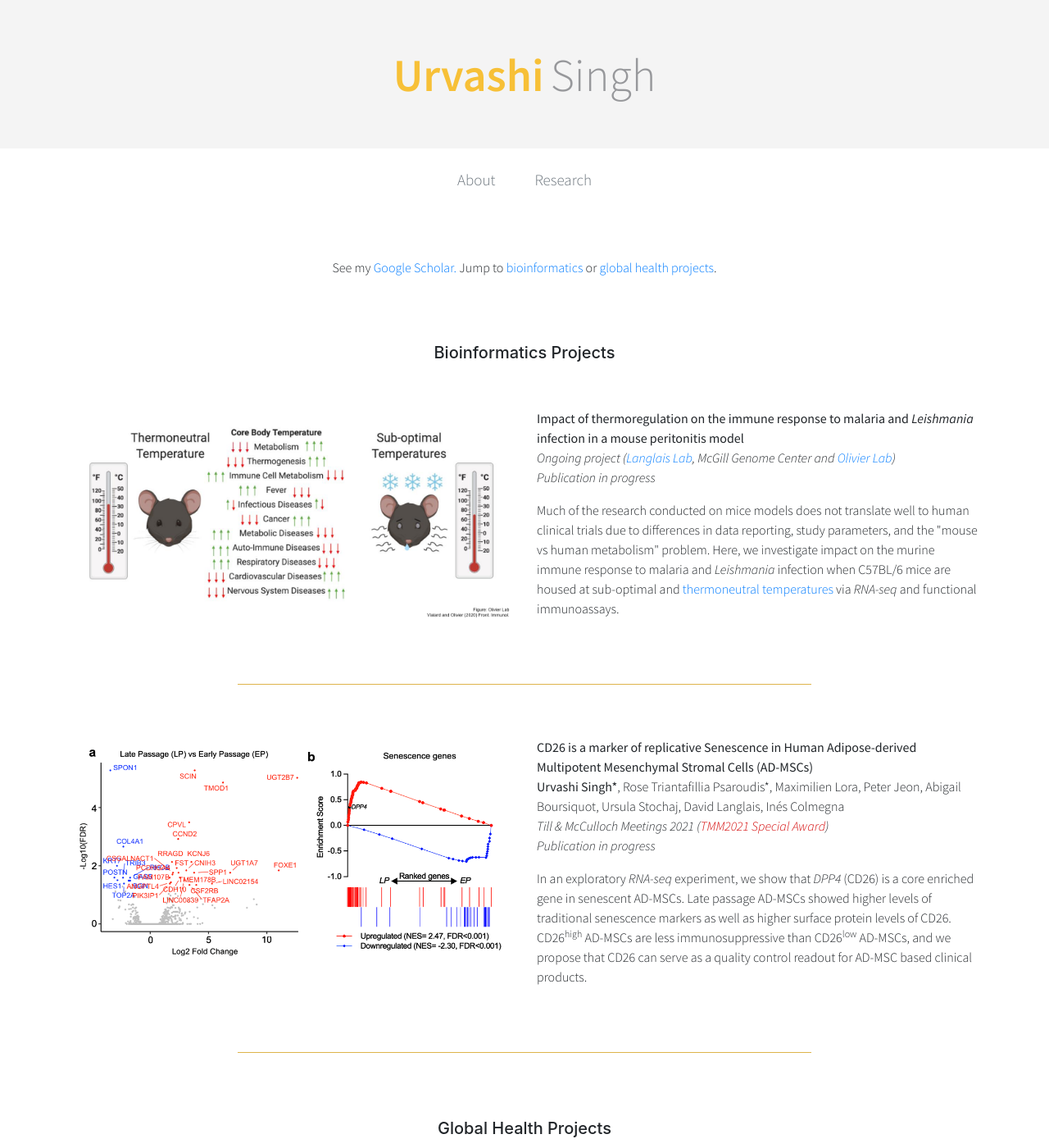
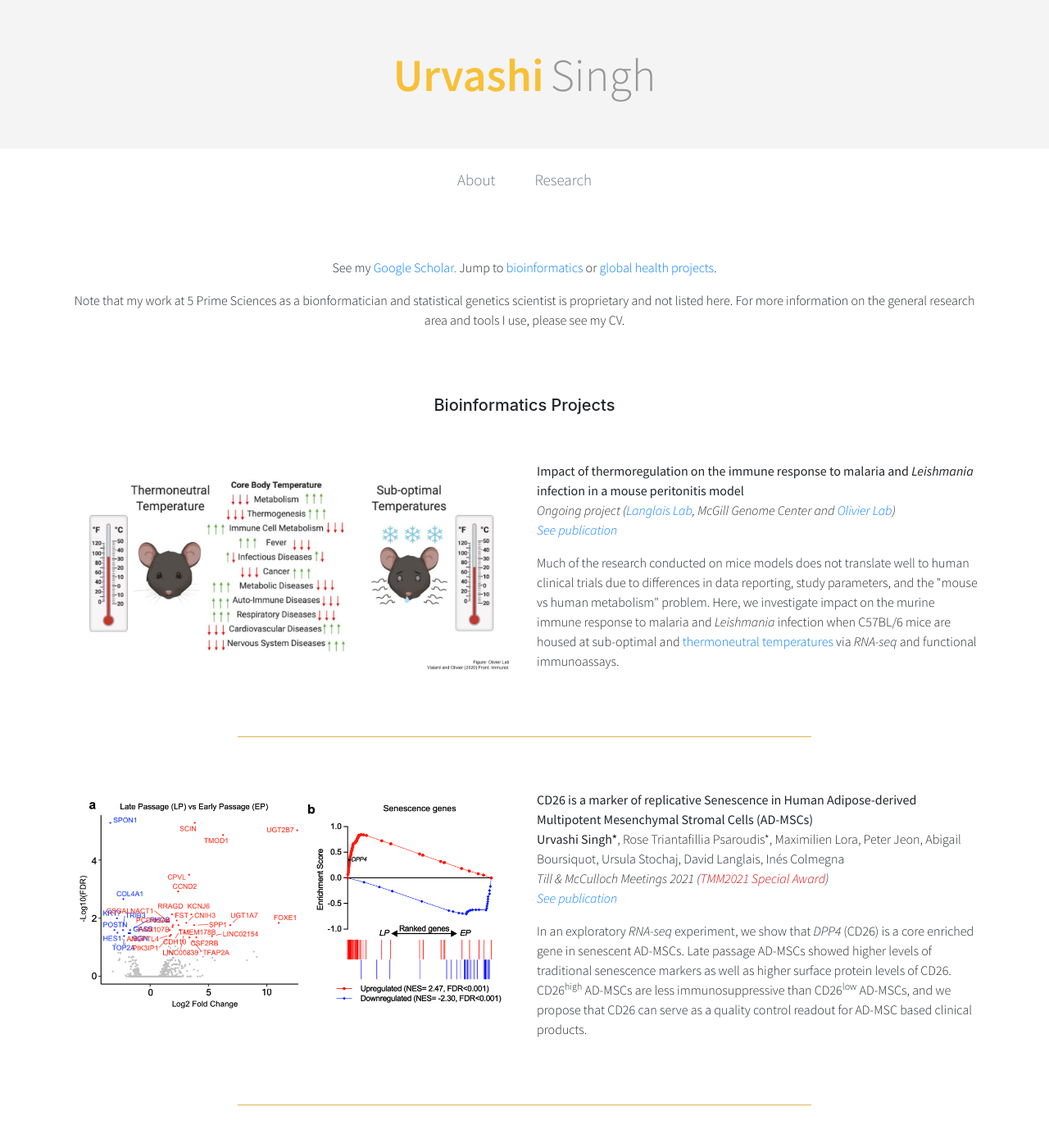
Before and after one commit to urvashi-s/urvashi-s.github.io, a Jekyll site: the page built from research.md, in a window 1280 px wide and 1400 px high. Shown: the whole window at 82% size. Built offline with Jekyll 4.4.1, drawn with Linux system fonts in a browser that asks for light colours; nearby versions of some CDN libraries; some of the changed text lies outside the part shown.

Commit message:
Updates to the research page

```diff
--- a/research.md
+++ b/research.md
@@ -6,6 +6,7 @@ title: "Research"
 <div class="container">
     <!--<div class="mx-auto" style="width: 800px;"> -->
     <p class="text-center">See my <a class="a-link" href="https://scholar.google.com/citations?user=ad518uQAAAAJ&hl=en" target="_blank">Google Scholar. </a> Jump to <a class="a-link" href="#bioinformatics-projects"> bioinformatics</a> or <a class="a-link" href="#global-health-projects">global health projects</a>.</p>
+    <p class="text-center">Note that my work at 5 Prime Sciences as a bionformatician and statistical genetics scientist is proprietary and not listed here. For more information on the general research area and tools I use, please see my CV.</p>
     <!--</div>-->
 </div>
 <br><br>
@@ -23,7 +24,7 @@ title: "Research"
     <div class="col-md-6 mb-5">
         <p><b>Impact of thermoregulation on the immune response to malaria and <i>Leishmania</i> infection in a mouse peritonitis model</b> <br />
         <i>Ongoing project (<a class="a-link" href="https://www.langlaislab.com/" target="_blank">Langlais Lab</a>, McGill Genome Center and <a class="a-link" href="https://www.mcgill.ca/microimm/martin-olivier" target="_blank">Olivier Lab</a>)</i><br />
-        <i>Publication in progress</i></p>
+        <i><a class="a-link" href="https://www.frontiersin.org/journals/immunology/articles/10.3389/fimmu.2023.1128466/full" target="_blank">See publication</a></i></p>
         <p>Much of the research conducted on mice models does not translate well to human clinical trials due to differences in data reporting, study parameters, and the "mouse vs human metabolism" problem. Here, we investigate impact on the murine immune response to malaria and <i>Leishmania</i> infection when C57BL/6 mice are housed at sub-optimal and <a class="a-link" href="https://www.frontiersin.org/articles/10.3389/fimmu.2020.588387/full#:~:text=In%20the%20laboratory%20setting%2C%20mice,%C2%B0C)%20(5)." target="_blank">thermoneutral temperatures</a> via <i>RNA-seq</i> and functional immunoassays. </p>
     </div>
 </div>
@@ -36,7 +37,7 @@ title: "Research"
         <p><b>CD26 is a marker of replicative Senescence in Human Adipose-derived Multipotent Mesenchymal Stromal Cells (AD-MSCs)</b> <br />
         <b>Urvashi Singh*</b>, Rose Triantafillia Psaroudis*, Maximilien Lora, Peter Jeon, Abigail Boursiquot, Ursula Stochaj, David Langlais, Inés Colmegna<br />
         <i>Till & McCulloch Meetings 2021 (<span style='color:#D30202'>TMM2021 Special Award</span>) </i><br />
-        <i>Publication in progress</i></p>
+        <i><a class="a-link" href="https://stemcellres.biomedcentral.com/articles/10.1186/s13287-022-03026-4" target="_blank">See publication</a></i></p>
         <p>In an exploratory <i>RNA-seq</i> experiment, we show that <i>DPP4</i> (CD26) is a core enriched gene in senescent AD-MSCs. Late passage AD-MSCs showed higher levels of traditional senescence markers as well as higher surface protein levels of CD26. CD26<sup>high</sup> AD-MSCs are less immunosuppressive than CD26<sup>low</sup> AD-MSCs, and we propose that CD26 can serve as a quality control readout for AD-MSC based clinical products.</p>
     </div>
  </div>
@@ -54,8 +55,8 @@ title: "Research"
     <div class="col-md-6 mb-5">
         <p><b>Global tuberculosis awards must do better with equity, diversity, and inclusion</b> <br />
         Emily Maclean, Jacob Bigio, <b>Urvashi Singh</b>, Joel Shyam Klinton, Madhukar Pai<br />
-        <i>The Lancet</i> <br />
-        <i>2021</i></p>
+        <i>The Lancet 2021</i> <br />
+        <i><a class="a-link" href="https://www.thelancet.com/journals/lancet/article/PIIS0140-6736(20)32627-1/fulltext" target="_blank">See publication</a></i></p>
         <p>In this advocacy piece, we analyzed major tuberculosis awards. Most award winners were from high-income countries, despite the limited TB-burden in these areas. Only 1/5 winners were women, even as 70% of healthcare workers globally are women. It is time to advocate for equity, diversity, and inclusion.</p>
     </div>
 </div>
@@ -67,7 +68,7 @@ title: "Research"
     <div class="col-md-6 mt-5">
         <p><b>Partnering with the private sector to strengthen TB diagnostics in Nigeria</b> <br />
         Taofeekat Ali, <b>Urvashi Singh</b>, Charles Ohikhuai, Thomas Panwal, Temitope Adetiba, Aderonke Agbaje, Bolanle Olusola Faleye, Joel Shyam Klinton, Charity Oga-Omenka, Azhee-Tseja-Akinrin, Petra Heitkamp<br />
-        <i>Publication in progress</i></p>
+        <i><a class="a-link" href="https://www.sciencedirect.com/science/article/pii/S2405579423000256" target="_blank">See publication</a></i></p>
         <p class="mb-0">In this collaborative work with the Institute of Human Virology Nigeria, we studied the Nigerian “hub and spoke” model of private provider engagement to strengthen TB diagnostics. We mapped the public-private mix system, including the logistics, distribution of GeneXpert machines and other diagnostic tools, and the contribution from private labs towards case-finding. We found that the number of referrals for presumptive TB patients (in private diagnostic facilities) increased 28-fold. We propose that engaging private providers is essential to strengthen fragmented health systems for better diagnostics and treatment.</p>
     </div>
 </div>
@@ -92,8 +93,8 @@ title: "Research"
     <div class="col-md-6 mt-5">
         <p><b>Impact of COVID-19 on private provider engagement for TB in 7 high-burden countries</b> <br />
         Joel Shyam Klinton, Petra Heitkamp, Aamna Rashid, Bolanle Olusola Faleye, Han Win Htat, Hamidah Hussain, Imran Syed, Khalid Farough, Lalaine Mortera, Moh Moh Lwin, Nita Jha, Ramya Ananthakrishnan, Rifat Mahfuza, Sarabjit Singh Chadha, Sayera Banu, Shamim Mannan, Shibu Vijayan, Shahriar Ahmed, Taofeekat Ali, Charity Oga-Omenka, Manjot Kaur, <b>Urvashi Singh</b>, William A Wells, Guy Stallworthy, Hannah Monica Yesudian Dias, Madhukar Pai<br />
-        <i>Journal of Clinical Tuberculosis and Other Mycobacterial Diseases</i><br />
-        <i>2021</i></p>
+        <i>Journal of Clinical Tuberculosis and Other Mycobacterial Diseases 2021</i><br />
+        <i><a class="a-link" href="https://www.sciencedirect.com/science/article/pii/S2405579421000668" target="_blank">See publication</a></i></p>
     </div>
     <div class="col-md-12 mb-4">
         <p>In this impact assessment study, we collaborated with epidemiologists, healthcare workers, and intermediary agencies across the 7 high TB-burden countries to understand impact of the COVID-19 pandemic on private sector providers of TB care, on TB patients, and on TB public-private mix intermediary agencies, along with their adaptations to the pandemic, and opportunities seen to improve TB care.</p>
```
Also changed, not shown: about.md (+2 -2 lines), Gemfile.lock.
